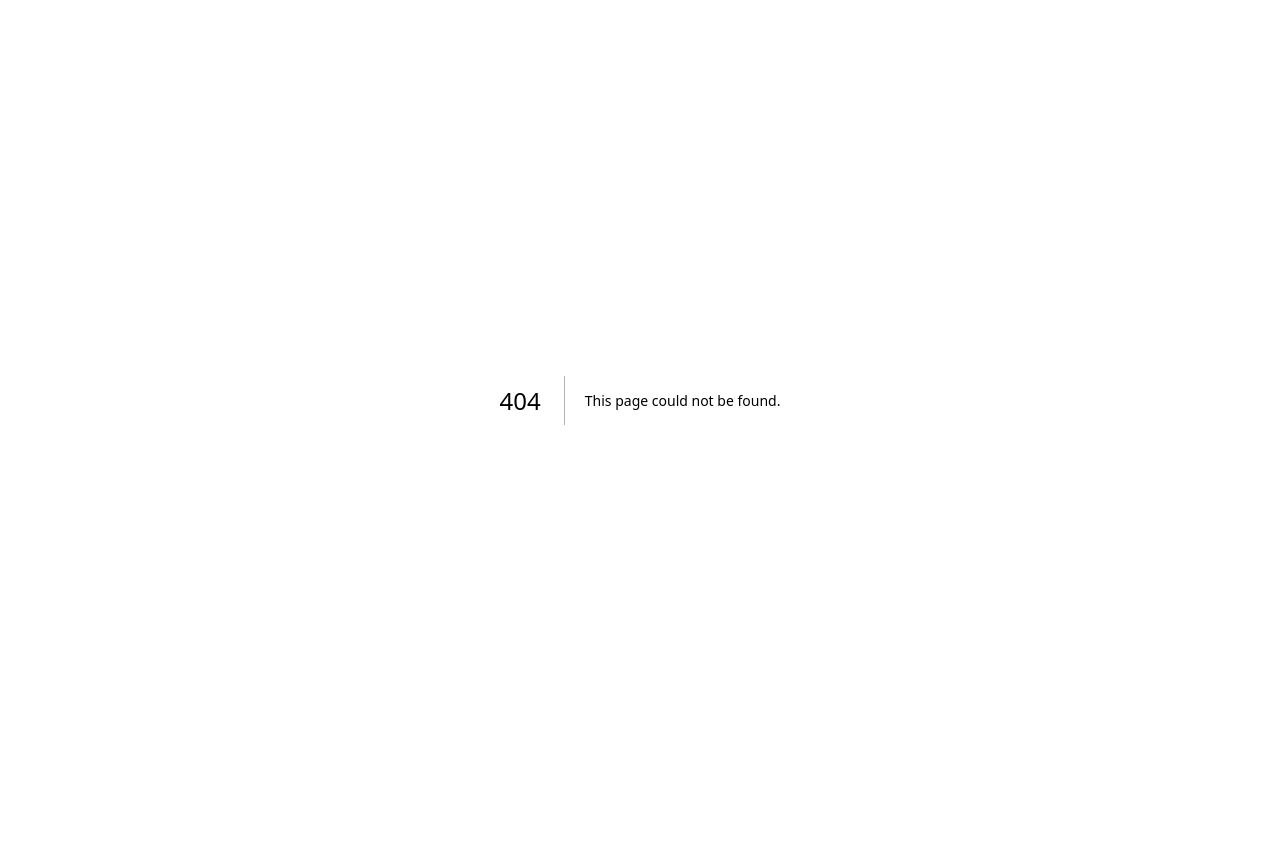
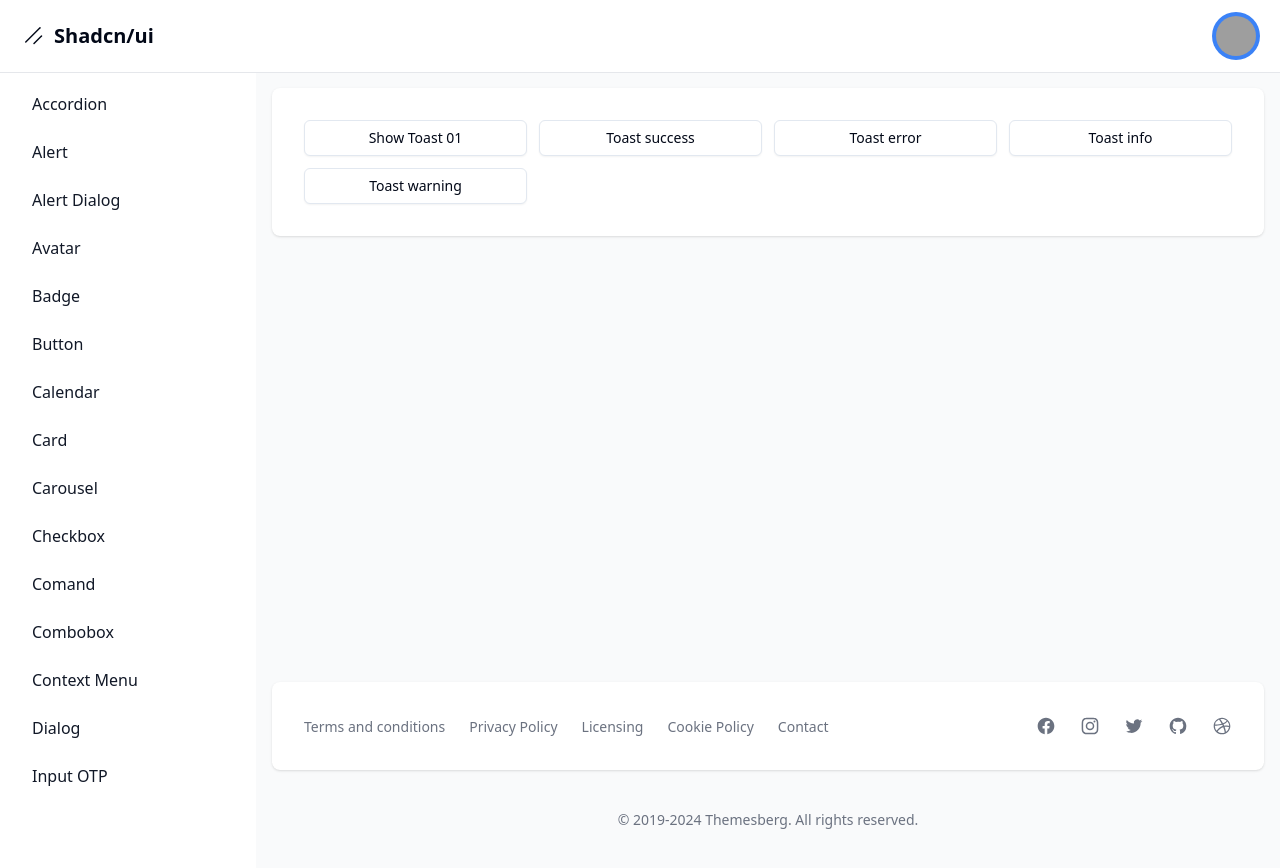
Before and after one commit to PandavionxD/shadcn-ui, a Next.js app: page /dashboard/sonner in a window 1280 px wide. Before the commit this address had no page. Before the commit the page ends 800 px from the top, so only its background shows below. Built offline with nearby package versions, Linux system fonts and the light colour scheme; grey boxes are pictures that could not be loaded.

Commit message:
Agregando sonner component

```diff
--- a/package.json
+++ b/package.json
@@ -29,9 +29,11 @@
     "input-otp": "^1.4.1",
     "lucide-react": "^0.456.0",
     "next": "15.0.3",
+    "next-themes": "^0.4.3",
     "react": "19.0.0-rc-66855b96-20241106",
     "react-day-picker": "^8.10.1",
     "react-dom": "19.0.0-rc-66855b96-20241106",
+    "sonner": "^1.7.0",
     "tailwind-merge": "^2.5.4",
     "tailwindcss-animate": "^1.0.7"
   },
--- a/src/app/dashboard/layout.tsx
+++ b/src/app/dashboard/layout.tsx
@@ -25,6 +25,7 @@
   { name: "sheet", href: "sheet" },
   { name: "skeleton", href: "skeleton" },
   { name: "slider", href: "slider" },
+  { name: "sonner", href: "sonner" },
 ].sort((a, b) => a.name.localeCompare(b.name));
 
 export default function DashboardLayout({
--- /dev/null
+++ b/src/app/dashboard/sonner/page.tsx
@@ -0,0 +1,109 @@
+"use client";
+import { Button } from "@/components/ui/button";
+import { toast } from "sonner";
+
+export default function SonnerPage() {
+  return (
+    <div className="grid grid-col-2 md:grid-cols-4 gap-3" >
+      <Button
+        variant="outline"
+        onClick={() =>
+          toast("Evento creado!", {
+            duration:3000,
+            position:"top-right",
+            description: new Date().toLocaleString("es-Es",
+              {
+                weekday:"long",
+                day:"numeric",
+                month:"long",
+                year:"numeric"
+              }
+            ),
+            action: {
+              label: "X",
+              onClick: () => console.log("Undo"),
+            },
+          })
+        }
+      >
+        Show Toast 01
+      </Button>
+      <Button
+        variant="outline"
+        onClick={() =>
+          toast.success("Evento creado!", {
+            duration:1500,
+            position:"top-right",
+            description: new Date().toLocaleString("es-Es",
+              {
+                weekday:"long",
+                day:"numeric",
+                month:"long",
+                year:"numeric"
+              }
+            )
+          })
+        }
+      >
+        Toast success
+      </Button>
+      <Button
+        variant="outline"
+        onClick={() =>
+          toast.error("Evento creado!", {
+            duration:1500,
+            position:"top-right",
+            description: new Date().toLocaleString("es-Es",
+              {
+                weekday:"long",
+                day:"numeric",
+                month:"long",
+                year:"numeric"
+              }
+            )
+          })
+        }
+      >
+        Toast error
+      </Button>
+      <Button
+        variant="outline"
+        onClick={() =>
+          toast.info("Evento creado!", {
+            duration:1500,
+            position:"top-right",
+            description: new Date().toLocaleString("es-Es",
+              {
+                weekday:"long",
+                day:"numeric",
+                month:"long",
+                year:"numeric"
+              }
+            )
+          })
+        }
+      >
+        Toast info
+      </Button>
+      <Button
+        variant="outline"
+        onClick={() =>
+          toast.warning("Evento creado!", {
+            duration:1500,
+            position:"top-right",
+            description: new Date().toLocaleString("es-Es",
+              {
+                weekday:"long",
+                day:"numeric",
+                month:"long",
+                year:"numeric"
+              }
+            )
+          })
+        }
+      >
+        Toast warning
+      </Button>
+    </div>
+  );
+}
--- a/src/app/layout.tsx
+++ b/src/app/layout.tsx
@@ -1,6 +1,7 @@
 import type { Metadata } from "next";
 import localFont from "next/font/local";
 import "./globals.css";
+import { Toaster as Sonner } from "@/components/ui/sonner"
 
 const geistSans = localFont({
   src: "./fonts/GeistVF.woff",
@@ -29,6 +30,7 @@
         className={`${geistSans.variable} ${geistMono.variable} antialiased`}
       >
         {children}
+        <Sonner richColors closeButton />
       </body>
     </html>
   );
--- /dev/null
+++ b/src/components/ui/sonner.tsx
@@ -0,0 +1,31 @@
+"use client"
+
+import { useTheme } from "next-themes"
+import { Toaster as Sonner } from "sonner"
+
+type ToasterProps = React.ComponentProps<typeof Sonner>
+
+const Toaster = ({ ...props }: ToasterProps) => {
+  const { theme = "system" } = useTheme()
+
+  return (
+    <Sonner
+      theme={theme as ToasterProps["theme"]}
+      className="toaster group"
+      toastOptions={{
+        classNames: {
+          toast:
+            "group toast group-[.toaster]:bg-background group-[.toaster]:text-foreground group-[.toaster]:border-border group-[.toaster]:shadow-lg",
+          description: "group-[.toast]:text-muted-foreground",
+          actionButton:
+            "group-[.toast]:bg-primary group-[.toast]:text-primary-foreground",
+          cancelButton:
+            "group-[.toast]:bg-muted group-[.toast]:text-muted-foreground",
+        },
+      }}
+      {...props}
+    />
+  )
+}
+
+export { Toaster }
```
Also changed, not shown: 1 other file (tests, documents, lock files or other folders).
